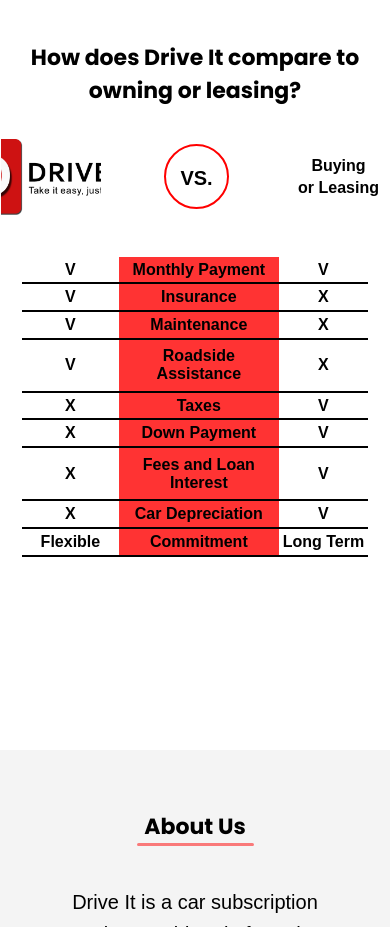
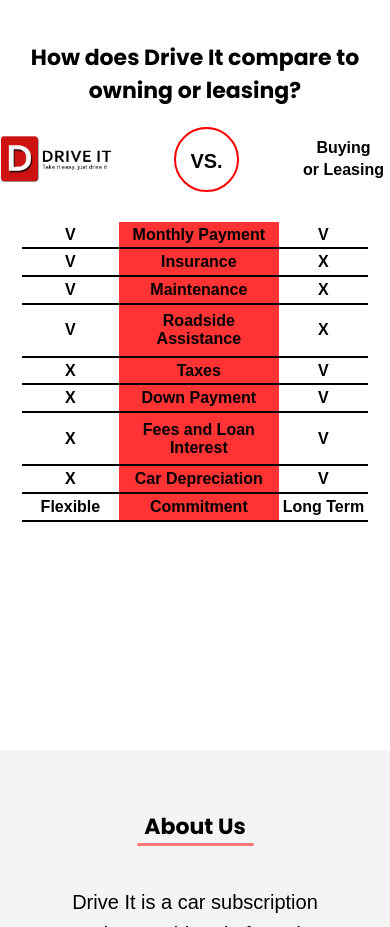
Before and after one commit to klaseeee/drive-it, a plain HTML site: page index.html in a window 390 px wide. Shown: the part 3680-4607 px from the top of the page. Drawn offline with Linux system fonts and the light colour scheme.

Commit message:
drive it comparison responsive mobile

```diff
--- a/css/responsive.css
+++ b/css/responsive.css
@@ -259,8 +259,9 @@
         /* border: 1px solid black; */
     }
 
-    .container.comp li:nth-child(1) {
-        /* border: 1px solid blue; */
+    .container.comp .header li:nth-child(1) img{
+        width: 120px;
+        height: 60px;
         transform: translate(-60px, 0);
     }
 
--- a/css/style.css
+++ b/css/style.css
@@ -573,7 +573,6 @@ img {
 .container .header li:nth-child(1) img{
     width: 120px;
     height: 55px;
-
 }
 
 .container .header li:nth-child(2) {
```
